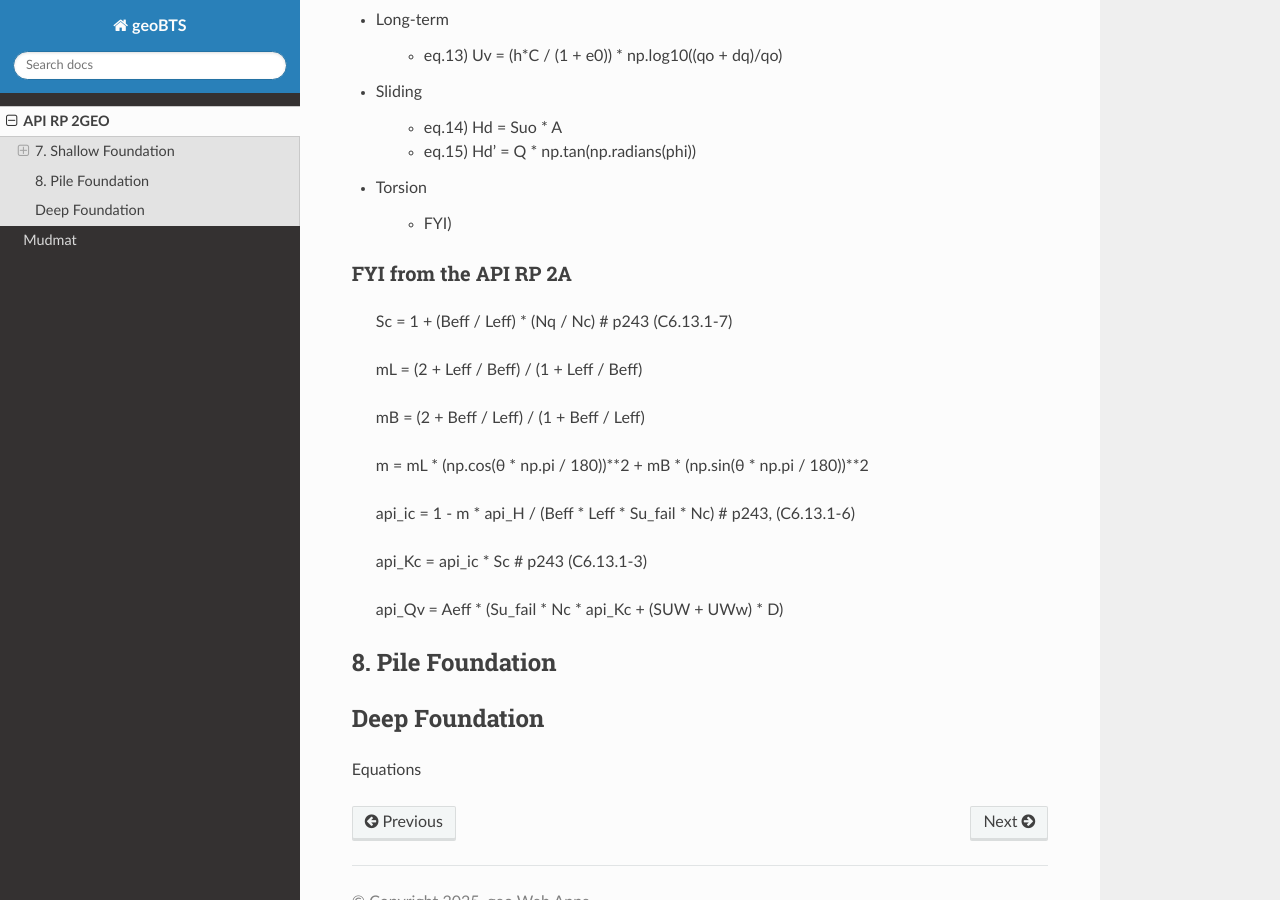
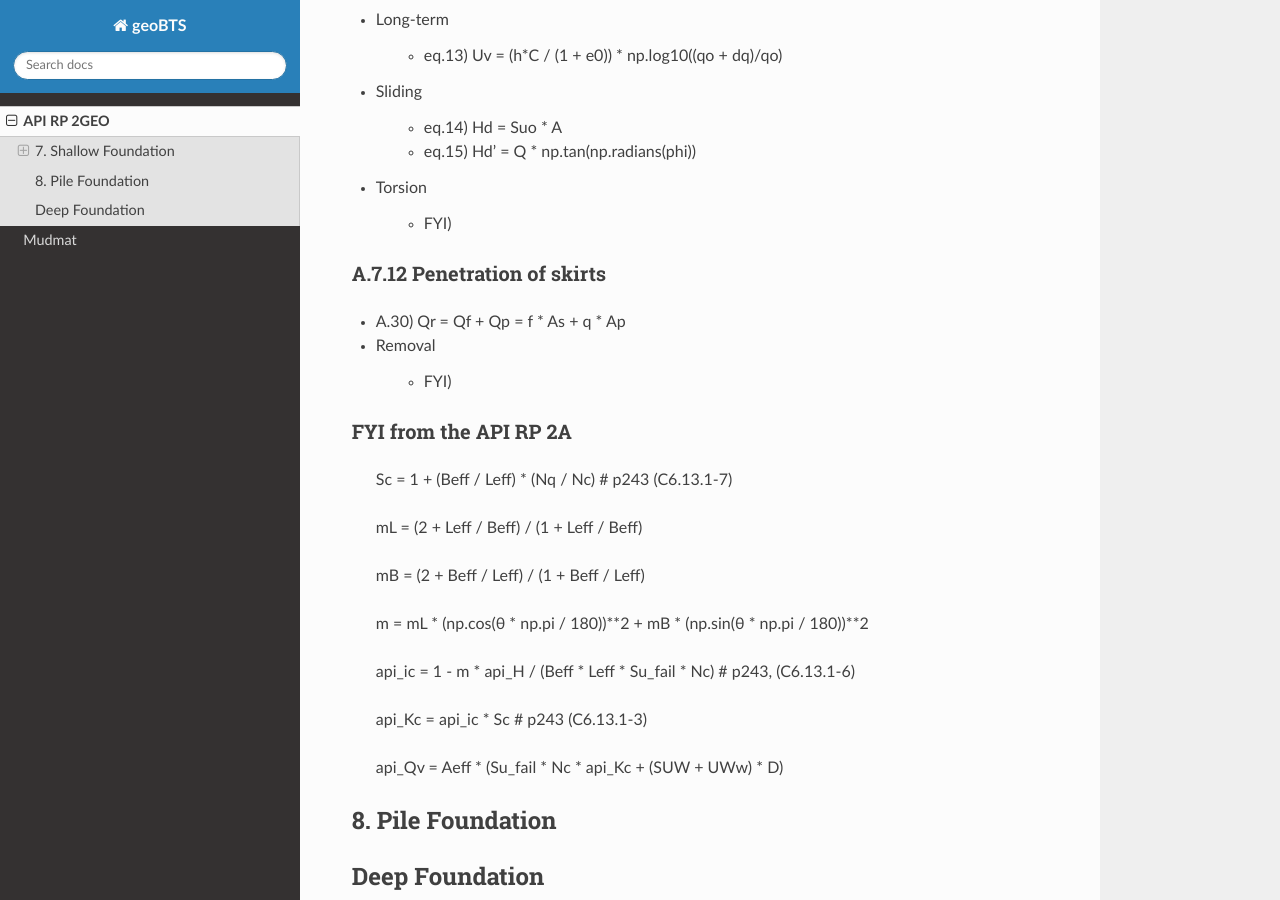
Before and after one commit to jungsohn/geoBTS, a Sphinx documentation site: the page built from docs/source/API_2GEO.rst, in a window 1280 px wide and 900 px high, scrolled down 1836 px. Built offline with Sphinx 7.4.7 and the Read the Docs theme 3.1.0, drawn with Linux system fonts in a browser that asks for light colours.

Commit message:
Update API_2GEO.rst

```diff
--- a/docs/source/API_2GEO.rst
+++ b/docs/source/API_2GEO.rst
@@ -120,6 +120,14 @@
 
     - FYI)
 
+A.7.12 Penetration of skirts
+............................
+
+- A.30) Qr = Qf + Qp = f * As + q * Ap
+
+- Removal
+
+        - FYI)
 
 FYI from the API RP 2A
 ............................
```
